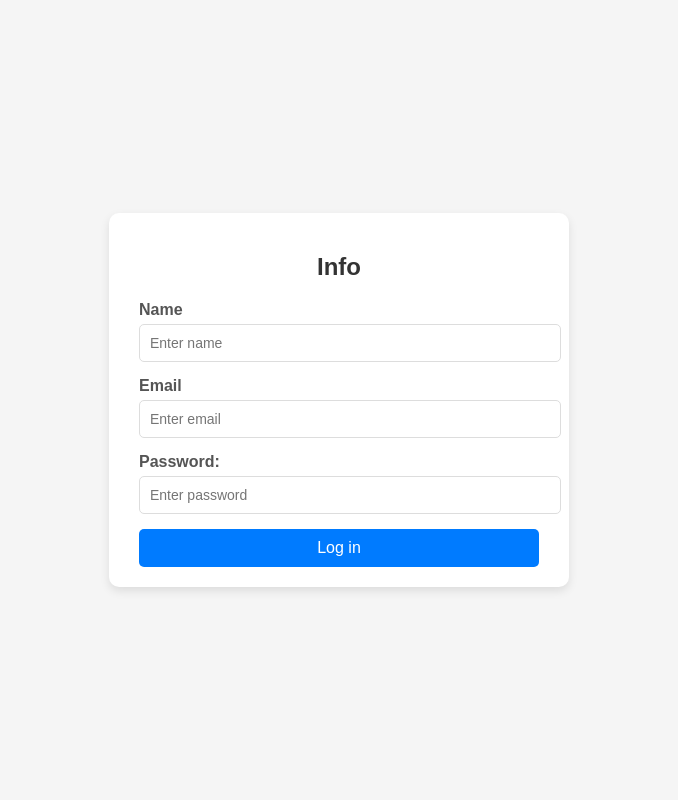
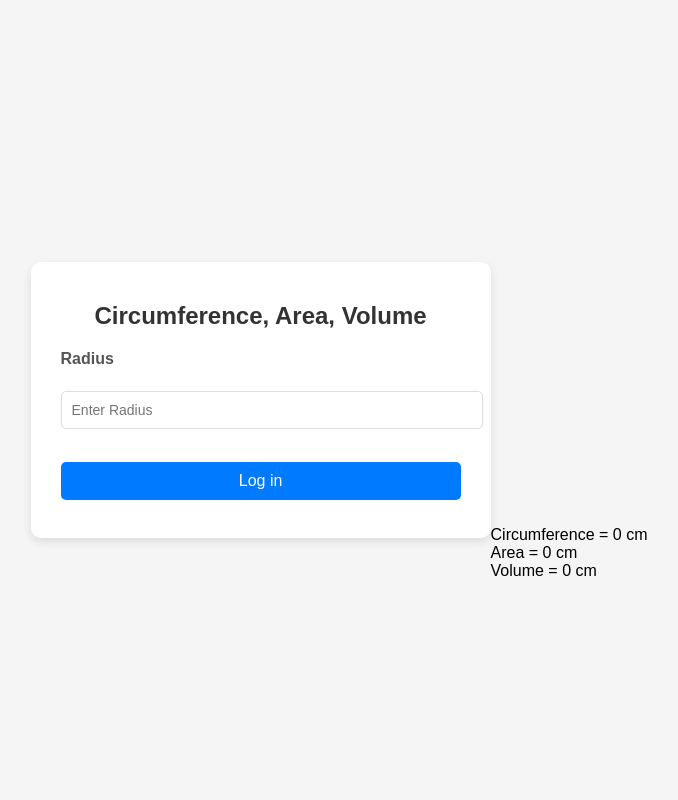
Before and after one commit to SadraGt/PHP-BroCode, a PHP site: page / in a window 1280 px wide. Shown: the whole page, without its empty margins (301-979 px from the left). Run offline with PHP 8.4, Linux system fonts and the light colour scheme; data that the repository does not hold is empty.

Commit message:
Add files via upload

```diff
--- a/index.php
+++ b/index.php
@@ -9,29 +9,32 @@
 <body>
   <div class="form-container">
     <form action="index.php" method="post">
-      <h2>Info</h2>
+      <h2>Circumference, Area, Volume</h2>
       <div class="form-group">
-        <label for="name">Name</label>
-        <input type="text" id="name" name="username" placeholder="Enter name" required>
-      </div>
-      <div class="form-group">
-        <label for="email">Email</label>
-        <input type="email" id="email" name="email" placeholder="Enter email" required>
-      </div>
-      <div class="form-group">
-        <label for="password">Password:</label>
-        <input type="password" id="password" name="password" placeholder="Enter password" required>
-      </div>
+        <label for="name">Radius</label><br>
+        <input type="text" id="name" name="Radius" placeholder="Enter Radius" required><br>
+      </div><br>
 
-      <input type="submit" class="submit-btn" value="Log in">
-    </form>
+
+      <input type="submit" class="submit-btn" value="Log in"><br>
+    </form><br>
   </div>
 </body>
 </html>
 
 
 <?php
-    echo $_POST["username"] . "<br>";
-    echo "{$_POST["email"]} <br>";
+$Radius = $_POST["Radius"] ?? 0 ;
+$Circumference = null;
+$Area = null;
+$Volume = null;
+echo "<br><br><br><br><br><br><br><br><br><br><br><br><br><br><br><br><br>";
 
+$Circumference = round(2 * pi() *$Radius , 2);
+$Area = round(pi() * pow($Radius,2) , 2);
+$Volume = round(4/3 * pi() *$Radius , 3);
+
+echo "Circumference =  {$Circumference} cm <br>";
+echo "Area = {$Area} cm <br>";
+echo "Volume = {$Volume} cm <br>";
 ?>
```
